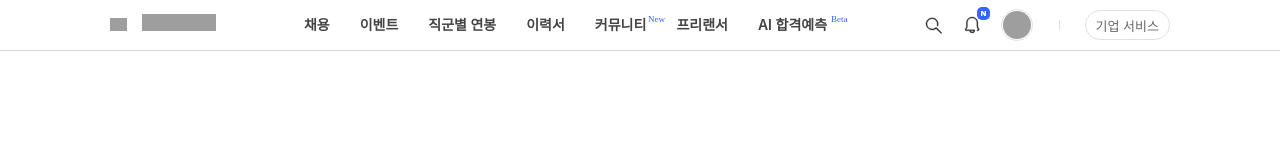
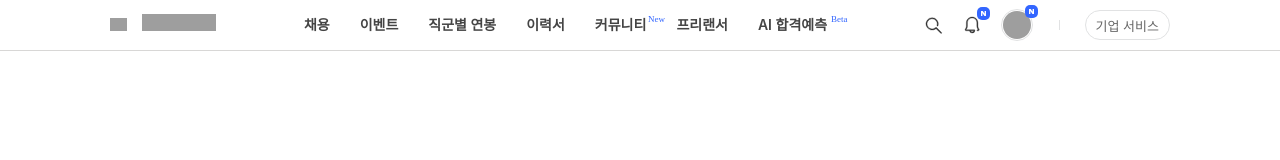
Before and after one commit to Jiyong95/-, a React (Create React App) app: page / in a window 1280 px wide. Shown: the top 160 px of the page. Built offline with nearby package versions, Linux system fonts and the light colour scheme; grey boxes are pictures that could not be loaded.

Commit message:
feat: add profile new icon

```diff
--- a/src/components/NavigationBar/Aside.js
+++ b/src/components/NavigationBar/Aside.js
@@ -95,6 +95,23 @@ export default function Aside() {
               />
             </div>
           </button>
+          <span
+            className="Badge"
+            style={{
+              backgroundColor: "rgb(51, 102, 255)",
+              width: "13px",
+              height: "13px",
+            }}
+          >
+            <svg className="" width="5" height="5" viewBox="0 0 6 6">
+              <g fill="#fff" fillRule="nonzero">
+                <path
+                  d="M6.647 11L6.647 7.259 6.688 7.259 9.158 11 11 11 11 5 9.353 5 9.353 8.357 9.322 8.357 7.089 5 5 5 5 11z"
+                  transform="translate(-123 -375) translate(20 365) translate(98 5)"
+                ></path>
+              </g>
+            </svg>
+          </span>
         </li>
         <li className="leftDivision">
           <a href="/">기업 서비스</a>
--- a/src/scss/NavigationBar/Aside.scss
+++ b/src/scss/NavigationBar/Aside.scss
@@ -115,6 +115,16 @@
           }
         }
       }
+      .Badge {
+        display: inline-flex;
+        align-items: center;
+        justify-content: center;
+        border-radius: 5px;
+        position: absolute;
+        top: -4px;
+        left: 24px;
+        padding: 0;
+      }
     }
     .leftDivision {
       display: inline-flex;
```
